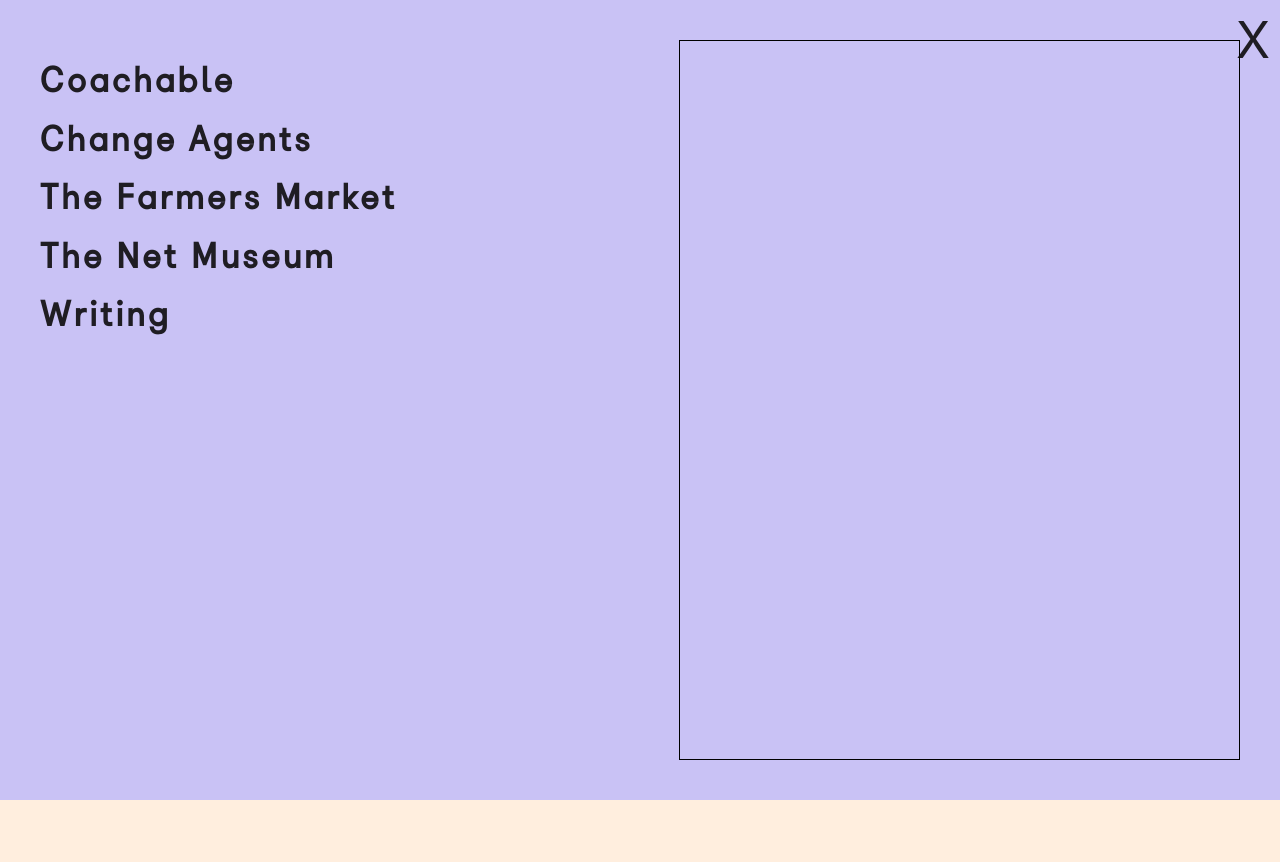
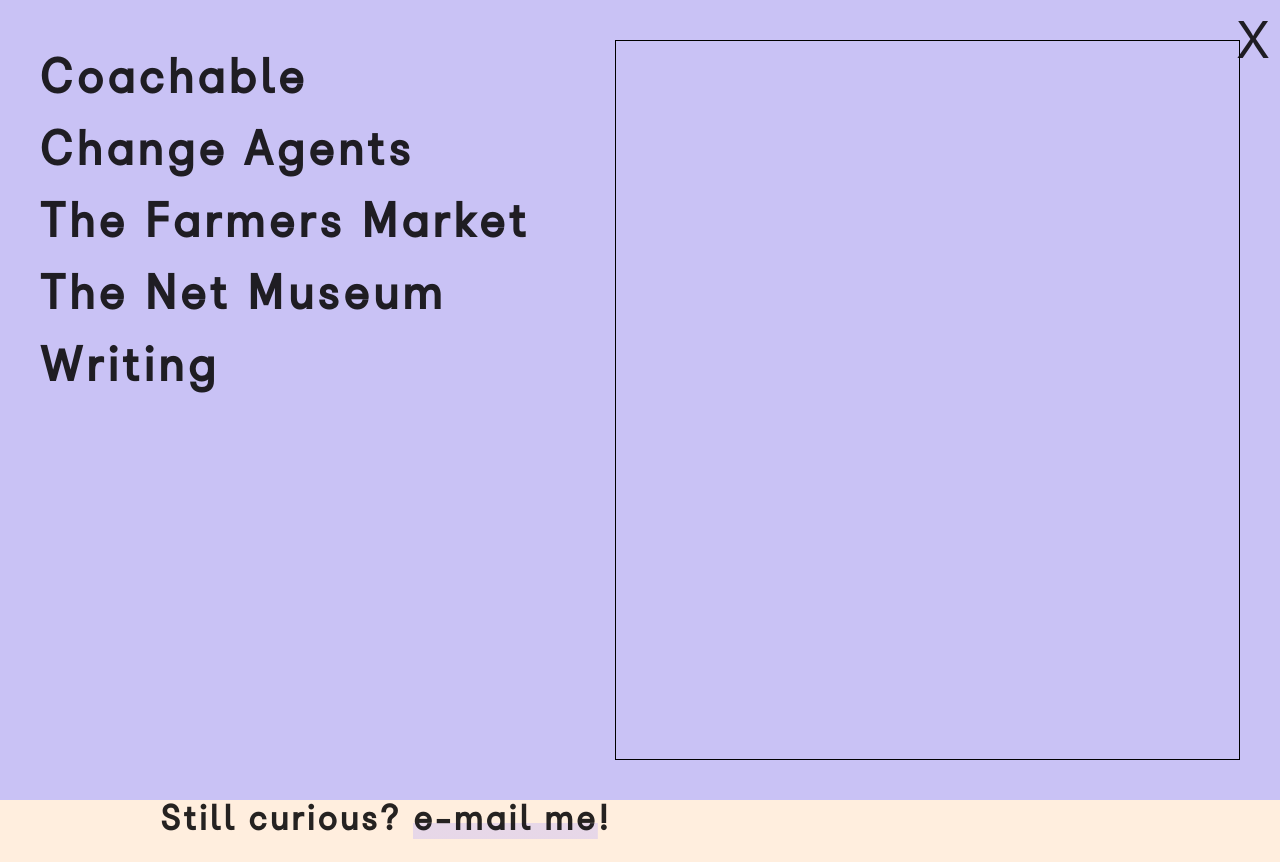
Before and after one commit to rwilt/personal-new, a React (Create React App) app: page /projects in a window 1280 px wide. Shown: the top 862 px of the page. Before the commit the page ends 800 px from the top, so only its background shows below. Built offline with nearby package versions, Linux system fonts and the light colour scheme.

Commit message:
project pages

```diff
--- a/src/App.css
+++ b/src/App.css
@@ -83,7 +83,7 @@ h1{
    padding: 0;
   font-size: 35px;
   font-family: 'Porpora-Regular';
-  line-height: 1;
+  line-height: 1.2;
   letter-spacing: 0.1em;
 }
 
@@ -144,7 +144,7 @@ span{
   flex-direction: column;
   /* align-items: center; */
   justify-content: center;
-  margin-top: 2%;
+  /* margin-top: 2%; */
   width: 75vw;
   margin-left: auto;
   margin-right: auto;
@@ -210,6 +210,20 @@ display: flex;
   margin: 40px;
   flex: 1;
 
+}
+
+.contact-list h1:hover{
+  font-family: 'Porpora-Regular';
+  letter-spacing: 0.2em;
+  color: rgb(255, 232, 209);
+  cursor: pointer;
+  display: inline;
+  z-index: 1;
+  padding: 5px;
+  background: linear-gradient(180deg, transparent 62%, rgb(175, 163, 255, .7) 0) 50%/0 25% no-repeat;
+  /* background: linear-gradient(180deg, transparent 62%, rgb(201, 66, 119) 0) 50%/0 25% no-repeat; */
+  background-size: 0px 75%;
+  background-size: 100% 100%;
 
 }
 
@@ -241,7 +255,9 @@ display: flex;
 
 .project-show{
 flex-grow:1;
+text-align: center;
 border: 1px solid black;
+width: 10%;
 margin: 40px;
 }
 
@@ -258,3 +274,26 @@ margin: 40px;
   background-color: rgb(250, 115, 77);
 
   }
+
+
+.contact-list h1{
+font-size: 10vh;
+width: 20%;
+padding: 0;
+margin:0;
+line-height: 1.5;
+}
+
+.project-list h1, .project-list a{
+  font-size: 6vh;
+/* width: 20%; */
+padding: 0;
+margin:0;
+line-height: 1.5;
+}
+
+.coachable-contain{
+  margin-top: 40px;
+  font-family: 'Porpora-Regular';
+
+}
--- a/src/Components/App.js
+++ b/src/Components/App.js
@@ -99,11 +99,11 @@ let handleClick = (e) => {
     <div className="intro" >
       <h1>Hey! I'm <span className="highlight" onMouseEnter={handleMouseOver} onMouseLeave={handleMouseOut}> Rosie{hover && <img src={Rose} onMouseMove={(e)=>{moveMouseImg(e)}} style={styles}/>}</span>, a Software Engineer based in Brooklyn.</h1>
 
-       <h1>At age 12, I created my first website. </h1>
+       <h1>I'm experienced in JavaScript, React, Ruby, and Rails. I most enjoy working on creative projects that help others.</h1>
 
        <h1>Previously I worked in sales and merchandising for luxury fashion companies like <a className="highlight" href="http://shopredone.com">RE/DONE</a>.</h1>
-       <h1>Check out my   <NavLink to="/projects" className="highlight">projects</NavLink> and <a href="/resume"  className="highlight">CV</a> for more.</h1>
-       <h1>Outside of that, I enjoy Overwatch, <a className="highlight" href="https://www.youtube.com/watch?v=tTCS3cAaM3I">90's twee bands</a>, and Keanu Reeves. I live in Brooklyn with my cat, <span className="highlight" onMouseEnter={handleBMouseOver}  onMouseLeave={handleMouseOut}>Bagel{bagelHover && <img src={Bagel} className="bagel" onMouseMove={(e)=>{moveMouseBImg(e)}} style={styles}/>} </span>.</h1>
+       <h1>Check out my  <NavLink to="/projects" className="highlight">projects</NavLink> and <a href="/resume"  className="highlight">CV</a> for more.</h1>
+       <h1>Outside of that, I enjoy cooking, <a className="highlight" href="https://www.youtube.com/watch?v=tTCS3cAaM3I">90's twee bands</a>, and Keanu Reeves. I live in Brooklyn with my cat, <span className="highlight" onMouseEnter={handleBMouseOver}  onMouseLeave={handleMouseOut}>Bagel{bagelHover && <img src={Bagel} className="bagel" onMouseMove={(e)=>{moveMouseBImg(e)}} style={styles}/>} </span>.</h1>
 
        <h1>Still curious? <a href className="highlight" href={`mailto:${"rosie.wilt@gmail.com"}?subject=Hi%20Rosie%20:)!&body=Hey Rosie!%0D%0A%0D%0A I wanted to reach out about...[your message here - ideas: job opportunities, my projects, skincare, favorite breed of dog, Buffy and Spike vs. Buffy and Angel, etc.].`}>e-mail me</a>! </h1>
 
--- /dev/null
+++ b/src/Components/ChangeAgents.js
@@ -0,0 +1,19 @@
+import React, {useState, useEffect} from 'react';
+import '../App.css';
+
+const ChangeAgents = (props) => {
+
+return (
+<div className="coachable-contain">
+
+Video Coming Soon.
+<h1> ChangeAgents is an app to help you find civic engagement opportunities in your area.</h1>
+<h1>Built with JavaScript, Rails and Postgres.</h1>
+<a href="">View this project on GitHub</a>
+</div>
+)
+
+
+}
+
+export default ChangeAgents;
--- /dev/null
+++ b/src/Components/Coachable.js
@@ -0,0 +1,19 @@
+import React, {useState, useEffect} from 'react';
+import '../App.css';
+
+const Coachable = (props) => {
+
+return (
+<div className="coachable-contain">
+
+<iframe width="560" height="315" src="https://www.youtube.com/embed/R-Js3u5uoEE" frameborder="0" allow="accelerometer; autoplay; encrypted-media; gyroscope; picture-in-picture" allowfullscreen></iframe>
+<h1> Coachable is a game designed to help you become a better interviewee.</h1>
+<h1>Built with React, Rails, Postgres, and Web Speech API.</h1>
+<a href="">View this project on GitHub</a>
+</div>
+)
+
+
+}
+
+export default Coachable;
--- a/src/Components/Contact.js
+++ b/src/Components/Contact.js
@@ -9,9 +9,9 @@ return(
     <div className="contact-container">
         <a href ="/" className="close-btn">X</a>
         <div className="contact-list">
-        <a href=""><h1>LinkedIn</h1></a>
-        <a href=""><h1>GitHub</h1></a>
-        <a href=""><h1>E-mail</h1></a>
+        <a href="https://www.linkedin.com/in/rosie-wilt/"><h1>LinkedIn</h1></a>
+        <a href="https://github.com/rwilt"><h1>GitHub</h1></a>
+        <a href={`mailto:${"rosie.wilt@gmail.com"}?subject=Hi%20Rosie%20:)!&body=Hey Rosie!%0D%0A%0D%0A I wanted to reach out about...[your message here - ideas: job opportunities, my projects, skincare, favorite breed of dog, Buffy and Spike vs. Buffy and Angel, etc.].`}><h1>E-mail</h1></a>
         </div>
     </div>
 )
--- /dev/null
+++ b/src/Components/FarmersMarket.js
@@ -0,0 +1,19 @@
+import React, {useState, useEffect} from 'react';
+import '../App.css';
+
+const FarmersMarket = (props) => {
+
+return (
+<div className="coachable-contain">
+
+<iframe width="560" height="315" src="https://www.youtube.com/embed/pgnngXzVJRo" frameborder="0" allow="accelerometer; autoplay; encrypted-media; gyroscope; picture-in-picture" allowfullscreen></iframe>
+<h1>Support local farmers and get fresh produce delivered from the safety and comfort of your home with the Farmers Market.</h1>
+<h1>Built with Rails.</h1>
+<a href="">View this project on GitHub</a>
+</div>
+)
+
+
+}
+
+export default FarmersMarket;
--- /dev/null
+++ b/src/Components/NetMuseum.js
@@ -0,0 +1,19 @@
+import React, {useState, useEffect} from 'react';
+import '../App.css';
+
+const NetMuseum = (props) => {
+
+return (
+<div className="coachable-contain">
+
+<iframe width="560" height="315" src="https://www.youtube.com/embed/s3ivYnRnZFM" frameborder="0" allow="accelerometer; autoplay; encrypted-media; gyroscope; picture-in-picture" allowfullscreen></iframe>
+<h1>The Met Museum, in your terminal! A CLI app using the Met Museum API.</h1>
+<h1>Built with Ruby, the Met Museum API, and SQLite.</h1>
+<a href="">View this project on GitHub</a>
+</div>
+)
+
+
+}
+
+export default NetMuseum;
--- a/src/Components/Projects.js
+++ b/src/Components/Projects.js
@@ -1,7 +1,11 @@
 import React, {useState, useEffect} from 'react';
 import '../App.css';
 import Nav from './Nav';
+import Coachable from './Coachable'
+import ChangeAgents from './ChangeAgents'
 import {NavLink, Link} from 'react-router-dom';
+import FarmersMarket from './FarmersMarket';
+import NetMuseum from './NetMuseum';
 
 const Projects = (props) => {
     let [clicked, setClick] = useState(false)
@@ -28,10 +32,10 @@ return(
     </div>
 
     <div className="project-show">
-        {currProj === "Coachable" ? "Coachable" : null}
-        {currProj === "Change Agents" ? "Change Agents" : null}
-        {currProj === "The Farmers Market" ? "The Farmers Market" : null}
-        {currProj === "The Net Museum" ? "The Net Museum" : null}
+        {currProj === "Coachable" ? <Coachable/> : null}
+        {currProj === "Change Agents" ? <ChangeAgents/> : null}
+        {currProj === "The Farmers Market" ? <FarmersMarket/> : null}
+        {currProj === "The Net Museum" ? <NetMuseum/> : null}
         {currProj === "Writing" ? "Writing" : null}
     </div>
     </div>
```
